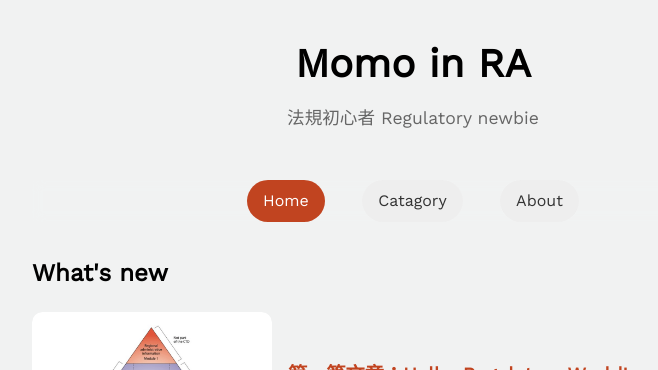
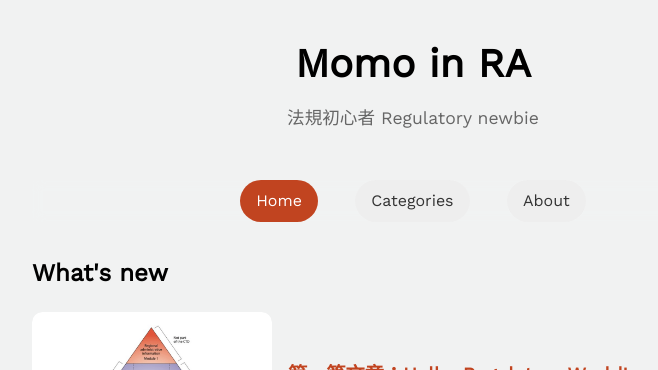
Before and after one commit to MomoInRA/github.io, a Jekyll site: the page built from index.md, in a window 1280 px wide. Shown: the top 370 px of the page, without its empty margins (227-885 px from the left). Built offline with Jekyll 4.4.1, drawn with Linux system fonts in a browser that asks for light colours.

Commit message:
Update default.html

```diff
--- a/_layouts/default.html
+++ b/_layouts/default.html
@@ -17,7 +17,12 @@
      <nav class="navbar">
   <ul>
     <li><a href="{{ '/' | relative_url }}" class="{% if page.url == '/' %}active{% endif %}">Home</a></li>
-    <li><a href="{{ '/all-posts.html' | relative_url }}" class="{% if page.url contains 'all-posts' %}active{% endif %}">Catagory</a></li>
+    <li>
+      <a href="{{ '/categories/' | relative_url }}"
+         class="{% if page.url contains '/categories/' %}active{% endif %}">
+        Categories
+      </a>
+    </li>
     <li><a href="{{ '/about.html' | relative_url }}" class="{% if page.url contains 'about' %}active{% endif %}">About</a></li>
   </ul>
 </nav>
```
